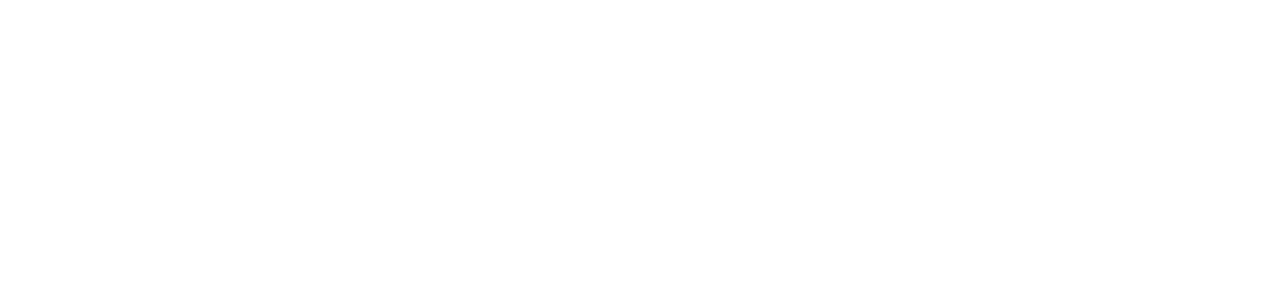
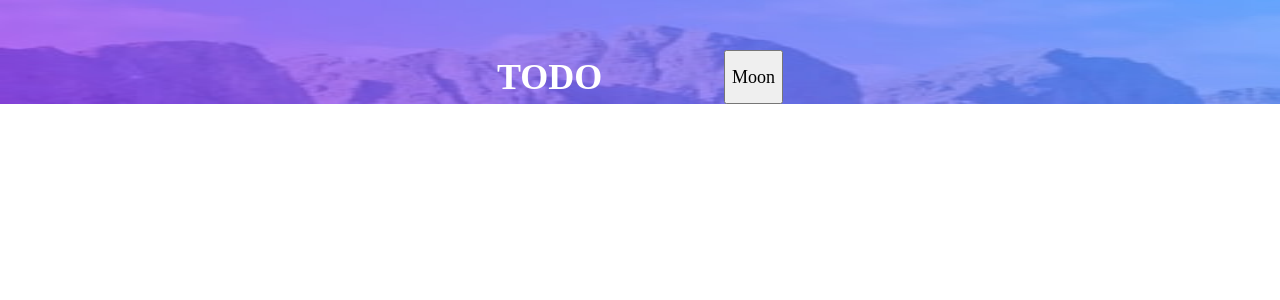
Before and after one commit to ramonrp/todo-app, a React (Vite) app: page / in a window 1280 px wide. Shown: the top 300 px of the page. Built offline with nearby package versions, Linux system fonts and the light colour scheme.

Commit message:
add Header and maxWidhtWrapper components

```diff
--- a/src/components/App.jsx
+++ b/src/components/App.jsx
@@ -1,13 +1,28 @@
+import backgroundLight from "../../public/images/bg-mobile-light.jpg";
+import styled from "styled-components";
+
 import { GlobalStyles } from "../globalStyles";
-import styled from "styled-components";
+import { Header } from "./Header";
+import { MaxWidthWrapper } from "./MaxWidthWrapper";
 
 function App() {
   return (
     <Wrapper>
-      <GlobalStyles />
+      <MaxWidthWrapper>
+        <Header />
+        <GlobalStyles />
+      </MaxWidthWrapper>
     </Wrapper>
   );
 }
 
-const Wrapper = styled.div``;
+const Wrapper = styled.div`
+  min-height: 100%;
+  background-color: var(--very-light-gray);
+  background-image: url(${backgroundLight});
+  background-size: 100% 200px;
+  background-repeat: no-repeat;
+  padding-top: 50px;
+`;
+
 export default App;
```
